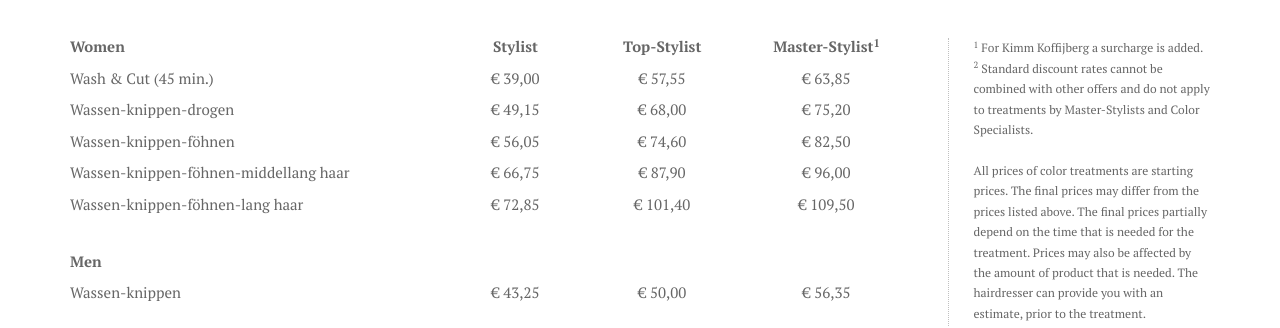
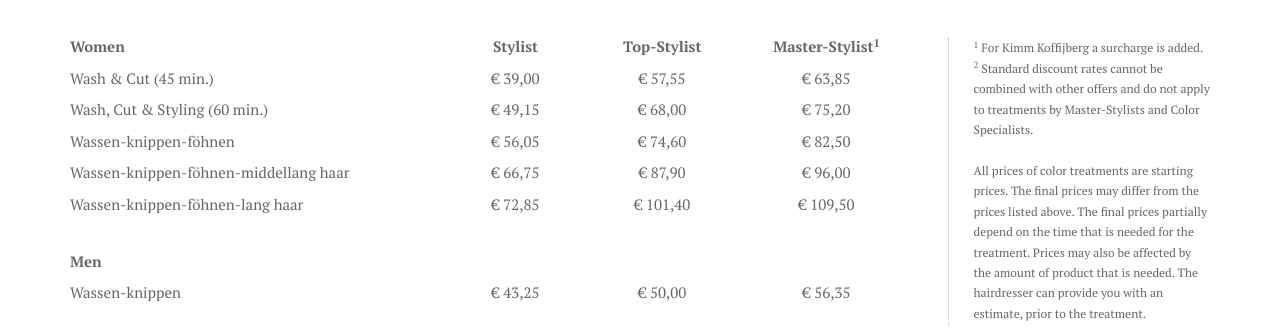
Before and after one commit to xuantiep/koffijberghairdressers, a Jekyll site: the page built from index.md, in a window 1280 px wide and 900 px high, scrolled down 1933 px. Shown: the part 161-489 px from the top of the window. Built offline with Jekyll 4.4.1, drawn with Linux system fonts in a browser that asks for light colours.

Commit message:
Updated '/_data/treatments.yml' via CloudCannon

```diff
--- a/_data/treatments.yml
+++ b/_data/treatments.yml
@@ -5,7 +5,7 @@ ladies:
         topstylist: € 57.55
         masterstylist: € 63.85
     url: /behandelingen/wassen-knippen
-  - item: Wassen-knippen-drogen
+  - item: 'Wash, Cut & Styling (60 min.)'
     prijs:
       - stylist: € 49.15
         topstylist: € 68.00
```
